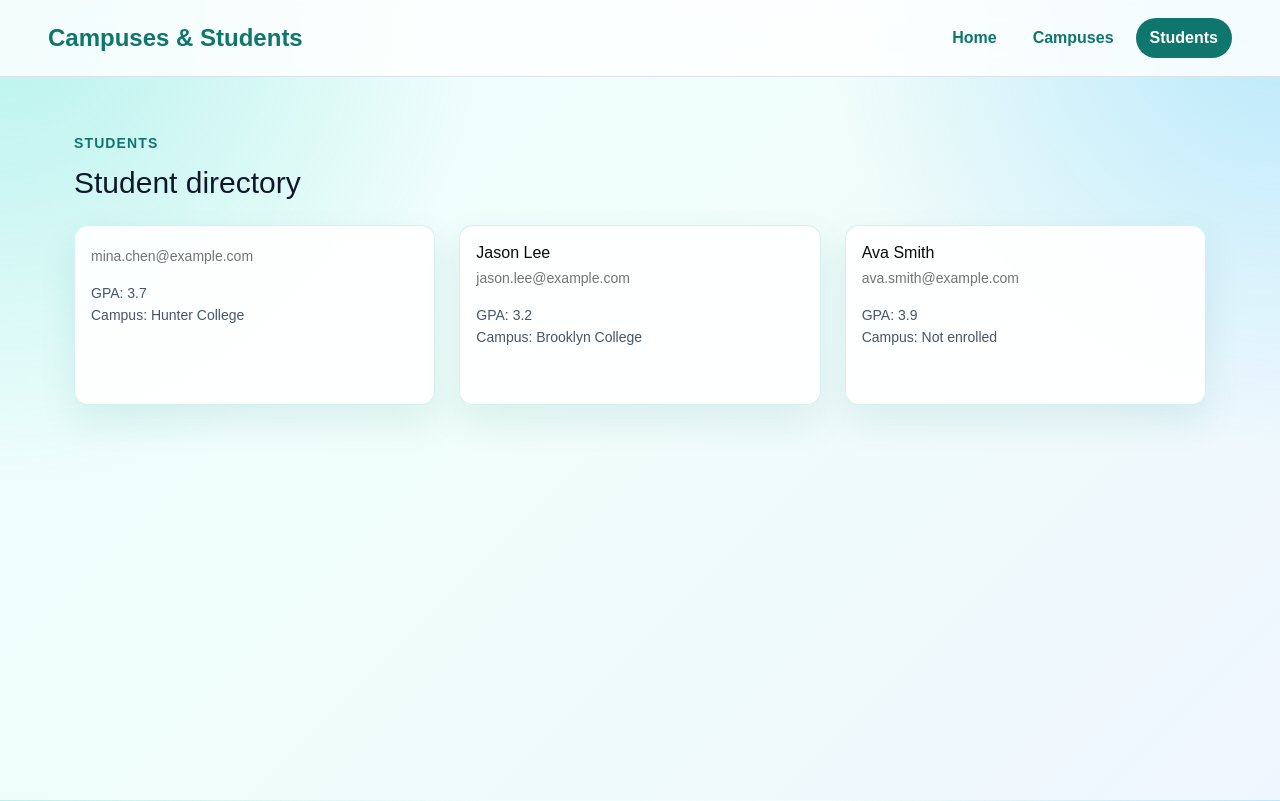
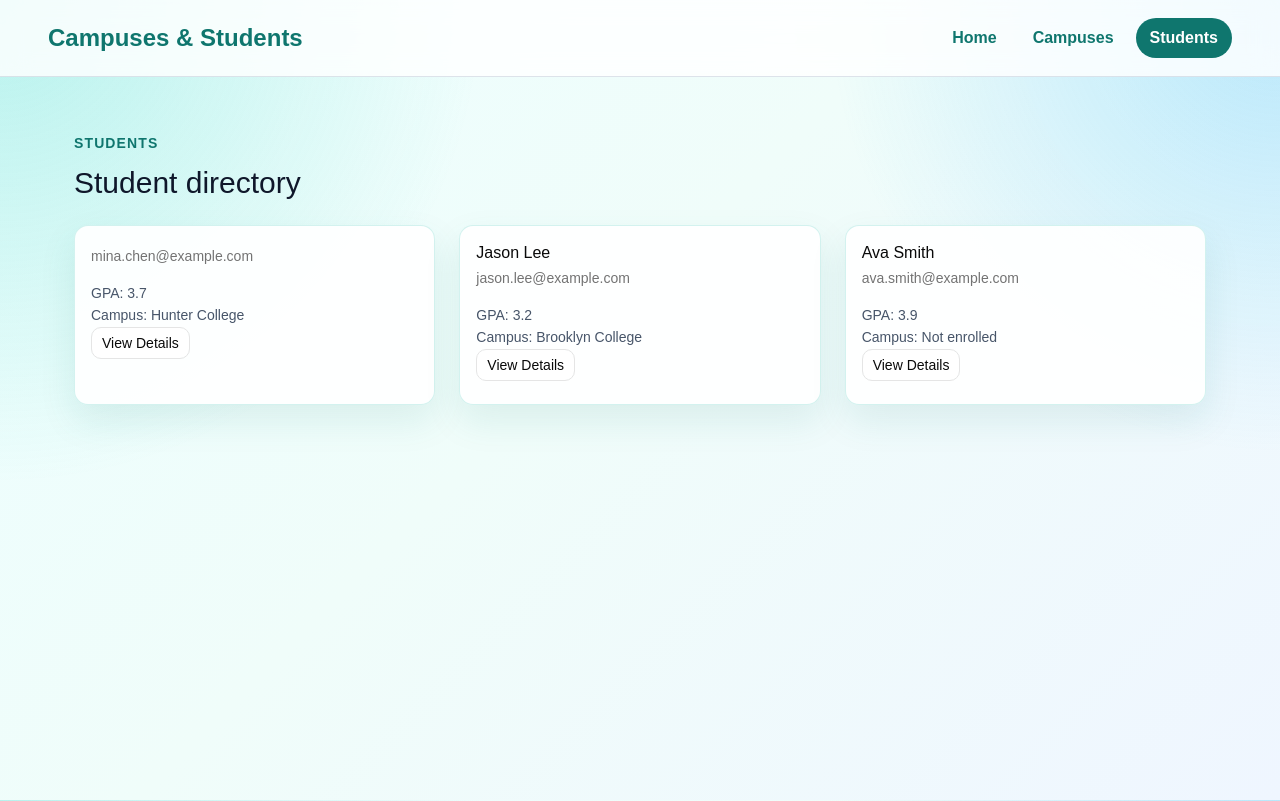
Before and after one commit to taizhenC/Final-Project_Fullstack-CRUD, a React (Vite) app in the folder my-app/: page /students in a window 1280 px wide. Built offline with nearby package versions, Linux system fonts and the light colour scheme.

Commit message:
Add student detail links

```diff
--- a/my-app/src/components/StudentCard.tsx
+++ b/my-app/src/components/StudentCard.tsx
@@ -1,3 +1,5 @@
+import { Link } from 'react-router-dom'
+import { Button } from '@/components/ui/button'
 import {
     Card,
     CardContent,
@@ -12,6 +14,7 @@ type StudentCardProps = {
     email: string
     gpa: number
     campusName?: string
+    id: number
 }
 
 function StudentCard({
@@ -20,6 +23,7 @@ function StudentCard({
     email,
     gpa,
     campusName,
+    id,
 }: StudentCardProps) {
     return (
         <Card className="student-card">
@@ -33,6 +37,9 @@ function StudentCard({
             <CardContent>
                 <p>GPA: {gpa}</p>
                 <p>Campus: {campusName ?? 'Not enrolled'}</p>
+                <Button asChild variant="outline" className="card-button">
+                    <Link to={`/students/${id}`}>View Details</Link>
+                </Button>
             </CardContent>
         </Card>
     )
--- a/my-app/src/pages/CampusDetailPage.tsx
+++ b/my-app/src/pages/CampusDetailPage.tsx
@@ -69,6 +69,7 @@ function CampusDetailPage() {
                             email={student.email}
                             gpa={student.gpa}
                             campusName={campus.name}
+                            id={student.id}
                         />
                     ))}
                 </div>
--- a/my-app/src/pages/StudentsPage.tsx
+++ b/my-app/src/pages/StudentsPage.tsx
@@ -21,6 +21,7 @@ function StudentsPage() {
                             email={student.email}
                             gpa={student.gpa}
                             campusName={campus?.name}
+                            id={student.id}
                         />
                     )
                 })}
```
Lines whose indentation alone changed are shown as unchanged.
